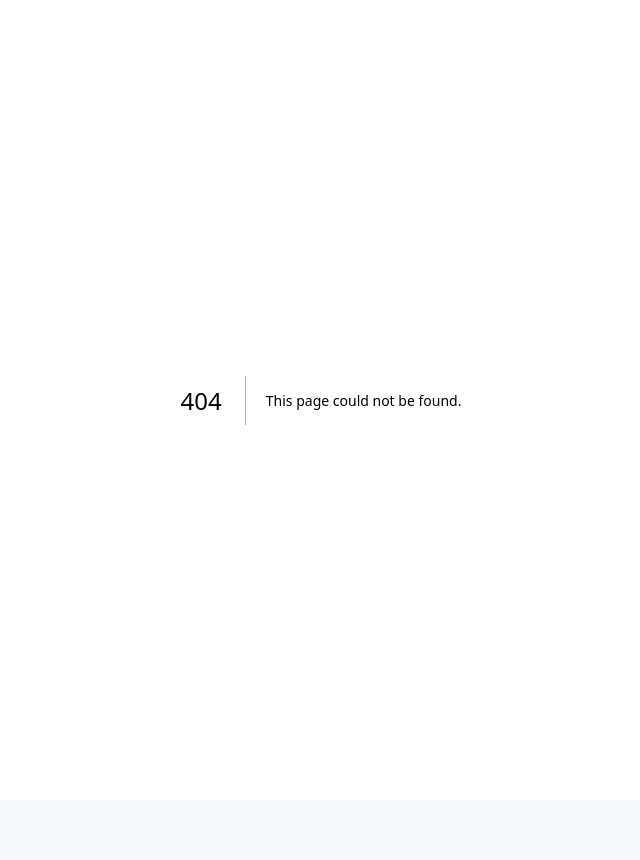
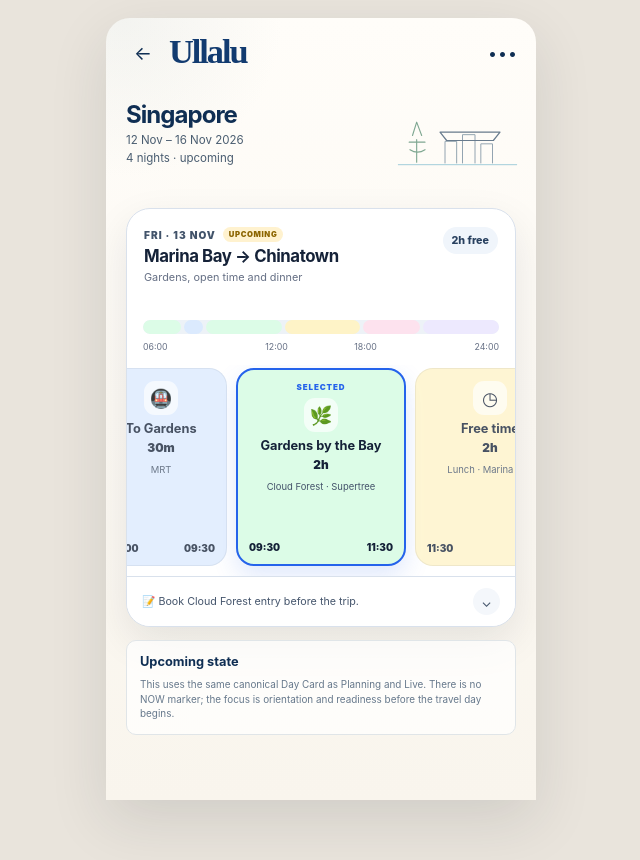
Before and after one commit to brijbh/ullalu, a Next.js app: page /trip/singapore in a window 1280 px wide. Before the commit this address had no page. Shown: the top 860 px of the page, without its empty margins (319-959 px from the left). Before the commit the page ends 800 px from the top, so only its background shows below. Built offline with nearby package versions, Linux system fonts and the light colour scheme.

Commit message:
feat: add upcoming trip day-card state

```diff
--- /dev/null
+++ b/app/trip/singapore/page.tsx
@@ -0,0 +1,52 @@
+import styles from "../../JourneyFlow.module.css";
+import DayCard, { type DayCardSegment } from "../../components/DayCard";
+import { AppHeader, TripArt } from "../../components/JourneyUI";
+import parity from "../../JourneyParity.module.css";
+
+const segments: DayCardSegment[] = [
+  { kind: "activity", icon: "☕", title: "Breakfast", duration: "1h", start: "08:00", end: "09:00", detail: "Tiong Bahru", weight: 1, width: 132 },
+  { kind: "travel", icon: "🚇", title: "To Gardens", duration: "30m", start: "09:00", end: "09:30", detail: "MRT", weight: .5, width: 132 },
+  { kind: "activity", icon: "🌿", title: "Gardens by the Bay", duration: "2h", start: "09:30", end: "11:30", detail: "Cloud Forest · Supertree", weight: 2, width: 170 },
+  { kind: "free", icon: "◷", title: "Free time", duration: "2h", start: "11:30", end: "13:30", detail: "Lunch · Marina Bay", weight: 2, width: 150 },
+  { kind: "reservation", icon: "🍽", title: "Dinner", duration: "1h 30m", start: "18:30", end: "20:00", detail: "Reservation", weight: 1.5, width: 148 },
+  { kind: "rest", icon: "🌙", title: "Evening", duration: "2h", start: "20:00", end: "22:00", detail: "Hotel · rest", weight: 2, width: 150 },
+];
+
+export default function SingaporeTripPage() {
+  return (
+    <main className={styles.screen}>
+      <section className={styles.phonePage}>
+        <div className={styles.content}>
+          <AppHeader backHref="/trips" menu />
+
+          <div className={`${styles.tripHead} ${parity.tripHeadIllustrated}`}>
+            <div>
+              <h1>Singapore</h1>
+              <p>12 Nov – 16 Nov 2026</p>
+              <p>4 nights · upcoming</p>
+            </div>
+            <TripArt kind="singapore" className={parity.tripHeadArt} />
+          </div>
+
+          <div className={styles.composerCardWrap}>
+            <DayCard
+              mode="upcoming"
+              dayLabel="FRI · 13 NOV"
+              route="Marina Bay → Chinatown"
+              subtitle="Gardens, open time and dinner"
+              freeTime="2h"
+              segments={segments}
+              selectedIndex={2}
+              note="Book Cloud Forest entry before the trip."
+            />
+          </div>
+
+          <div className={styles.completedPanel}>
+            <h2>Upcoming state</h2>
+            <p>This uses the same canonical Day Card as Planning and Live. There is no NOW marker; the focus is orientation and readiness before the travel day begins.</p>
+          </div>
+        </div>
+      </section>
+    </main>
+  );
+}
```
